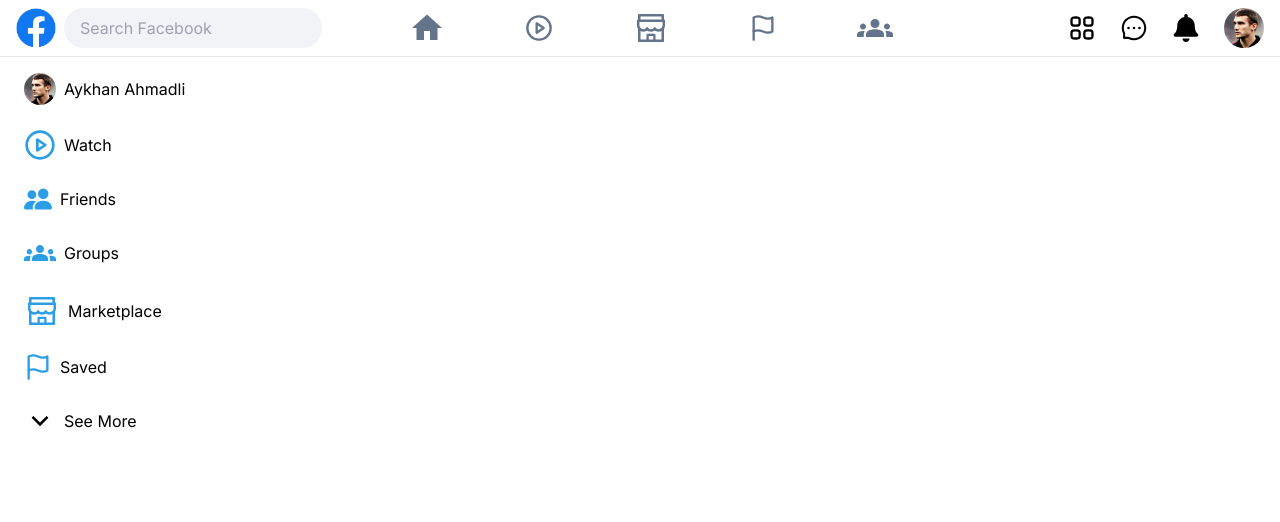
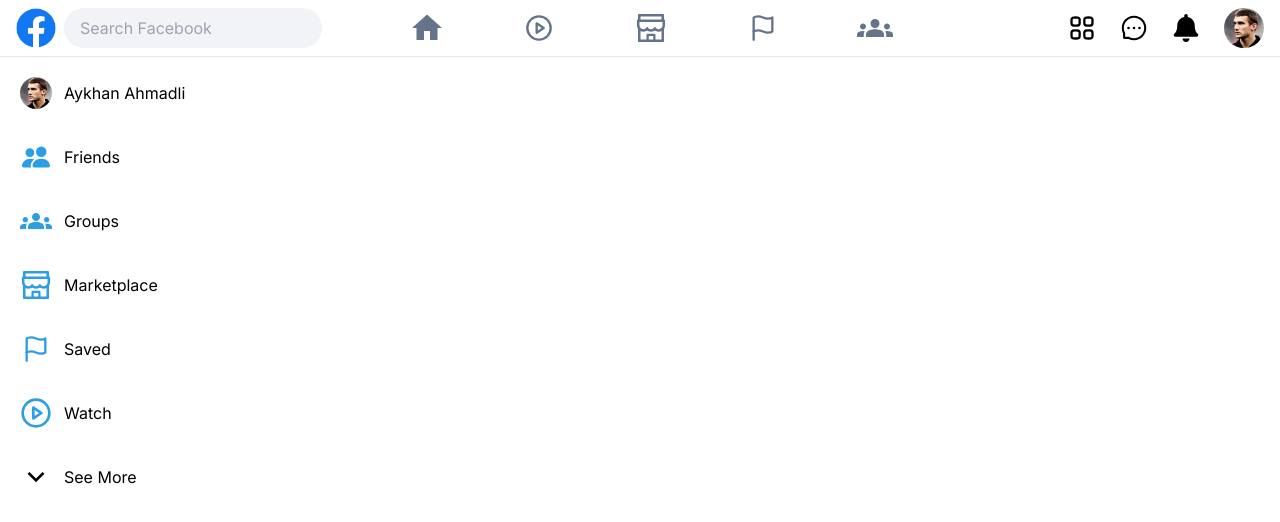
Before and after one commit to AykhanAhmadli/Facebook-Clone, a Next.js app: page / in a window 1280 px wide. Shown: the top 522 px of the page. Built offline with nearby package versions, Linux system fonts and the light colour scheme.

Commit message:
leftsidebar style changes

```diff
--- a/src/components/Feed/LeftSideBar.tsx
+++ b/src/components/Feed/LeftSideBar.tsx
@@ -20,51 +20,57 @@
 const LeftSideBar = (props: Props) => {
   return (
     <div className="w-[13rem] hidden sm:block">
-      <div className="flex flex-col pt-4 pl-6 align-center">
+      <div className="flex flex-col pt-4 pl-4 align-center">
         <div className="space-y-6 [&>*]:flex [&>*]:items-center [&>*]:cursor-pointer  ">
-          <div className=" space-x-2">
-            <div className="w-8 h-8">
+          <div className="flex items-center ">
+            <div className="w-10 h-10 flex items-center justify-center">
               <Image
                 src={sheva}
-                className="rounded-full"
+                className="rounded-full w-8 h-8"
                 alt={"profile picture"}
               />
             </div>
-            <span>Aykhan Ahmadli</span>
-          </div>
-          <div className="">
-            <FiPlayCircle className="w-8 h-8 text-face-blue" />
-
-            <p className="ml-2">Watch</p>
+            <p className="ml-2">Aykhan Ahmadli</p>
           </div>
 
           <div className="">
-            <BsPeopleFill className="w-7 h-7 text-face-blue" />
+            <div className="w-10 h-10 flex items-center justify-center">
+              <BsPeopleFill className="w-7 h-7 text-face-blue" />
+            </div>
             <p className="ml-2">Friends</p>
           </div>
-
           <div className="">
-            <MdGroups className="w-8 h-8 text-face-blue" />
+            <div className="w-10 h-10 flex items-center justify-center">
+              <MdGroups className="w-8 h-8 text-face-blue" />
+            </div>
             <p className="ml-2">Groups</p>
           </div>
-
           <div className="">
-            <AiOutlineShop className="w-9 h-9 text-face-blue" />
+            <div className="w-10 h-10 flex items-center justify-center">
+              <AiOutlineShop className="w-9 h-9 text-face-blue" />
+            </div>
             <p className="ml-2">Marketplace</p>
           </div>
-
           <div className="">
-            <FiFlag className="w-7 h-7 text-face-blue" />
-
+            <div className="w-10 h-10 flex items-center justify-center">
+              <FiFlag className="w-7 h-7 text-face-blue" />
+            </div>
             <p className="ml-2">Saved</p>
+          </div>
+          <div className="">
+            <div className="w-10 h-10 flex items-center justify-center">
+              <FiPlayCircle className="w-8 h-8 text-face-blue" />
+            </div>
+            <p className="ml-2">Watch</p>
           </div>
           {/* <div className="flex items-center">
           <AiFillClockCircle className="w-8 h-8" />
           <p className="ml-2 font-bold">Memories</p>
         </div> */}
-
           <div className="">
-            <RiArrowDownSLine className="w-8 h-8" />
+            <div className="w-10 h-10 flex items-center justify-center">
+              <RiArrowDownSLine className="w-8 h-8" />
+            </div>
             <p className="ml-2 ">See More</p>
           </div>
         </div>
```
